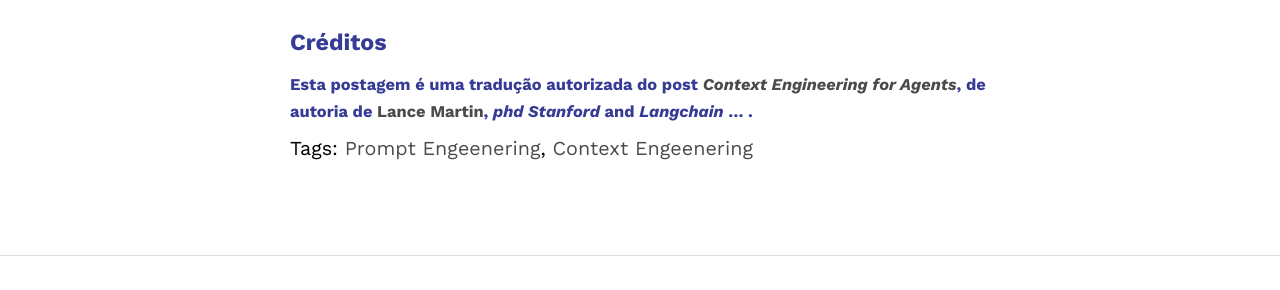
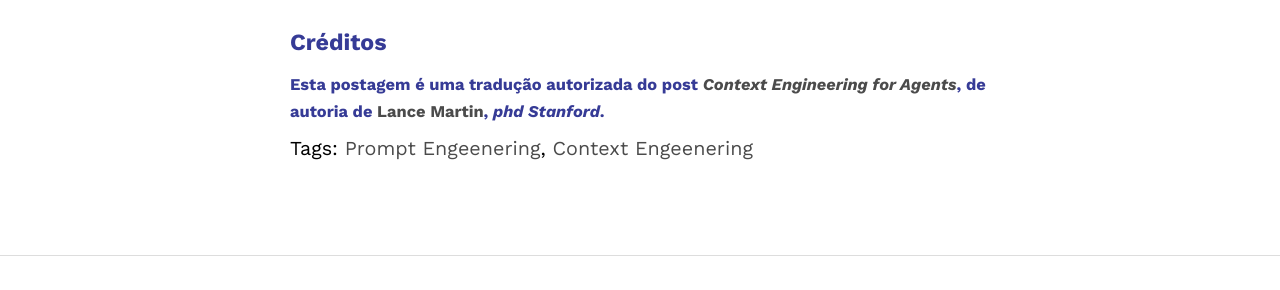
Before and after one commit to gabrielbelo2007/blog-IA, a Jekyll site: the page built from _posts/2025-08-03-post.md, in a window 1280 px wide and 900 px high, scrolled down 12769 px. Shown: the part 435-725 px from the top of the window. Built offline with Jekyll 4.4.1, drawn with Linux system fonts in a browser that asks for light colours.

Commit message:
Fix - Créditos

```diff
--- a/_posts/2025-08-03-post.md
+++ b/_posts/2025-08-03-post.md
@@ -175,4 +175,4 @@ Compreender e utilizar esses padrões é uma parte central da construção de ag
 
 ### Créditos
 
-##### Esta postagem é uma tradução autorizada do post *[Context Engineering for Agents](https://rlancemartin.github.io/2025/06/23/context_engineering/)*, de autoria de [Lance Martin](https://x.com/RLanceMartin), *phd Stanford* and *Langchain* ... .
+##### Esta postagem é uma tradução autorizada do post *[Context Engineering for Agents](https://rlancemartin.github.io/2025/06/23/context_engineering/)*, de autoria de [Lance Martin](https://x.com/RLanceMartin), *phd Stanford*.
```
